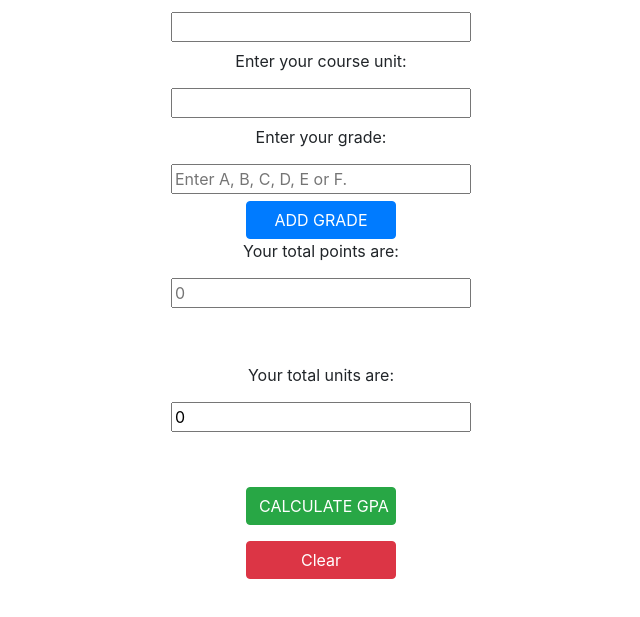
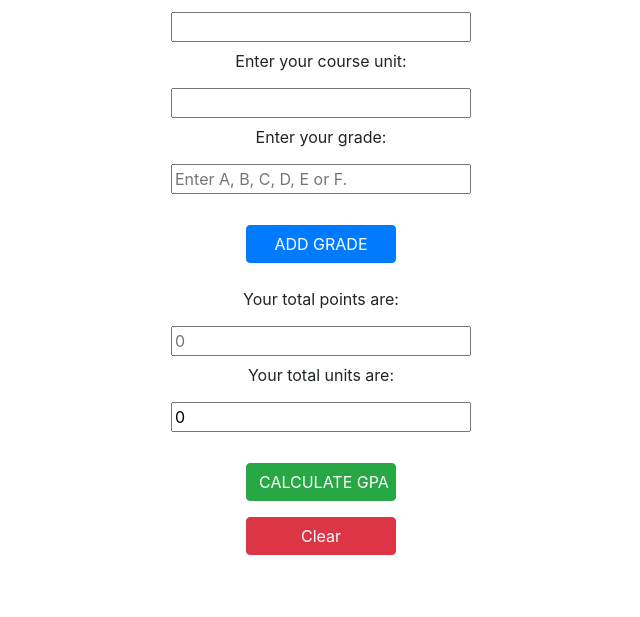
Before and after one commit to HassanatB-O/GPA-Calculator, a plain HTML site: page index.html in a window 1280 px wide. Shown: the part 103-720 px from the top of the page, without its empty margins (319-959 px from the left). Drawn offline with nearby package versions, Linux system fonts and the light colour scheme.

Commit message:
Update index.html

```diff
--- a/index.html
+++ b/index.html
@@ -23,16 +23,16 @@
         onfocus="if(this.value = ''){this.value = ''}"
         value="" id="grades"
         placeholder="Enter A, B, C, D, E or F."
-        oninput="this.value = this.value.toUpperCase()">
+        oninput="this.value = this.value.toUpperCase()"><br>
     <button id="save-btn"
         onclick="saveGrades()"
         type="button"
         class="btn btn-primary"
-        >ADD GRADE</button>
+        >ADD GRADE</button><br>
     <label for="points">Your total points are:</label>
-    <input type="text" id="totalPoints" placeholder="0"> <br><br>
+    <input type="text" id="totalPoints" placeholder="0">
     <label for="points">Your total units are:</label>
-    <input type="text" id="totalUnits"><br><br>
+    <input type="text" id="totalUnits"><br>
     <button
         id="calc"
         onclick="calcGP()"
```
